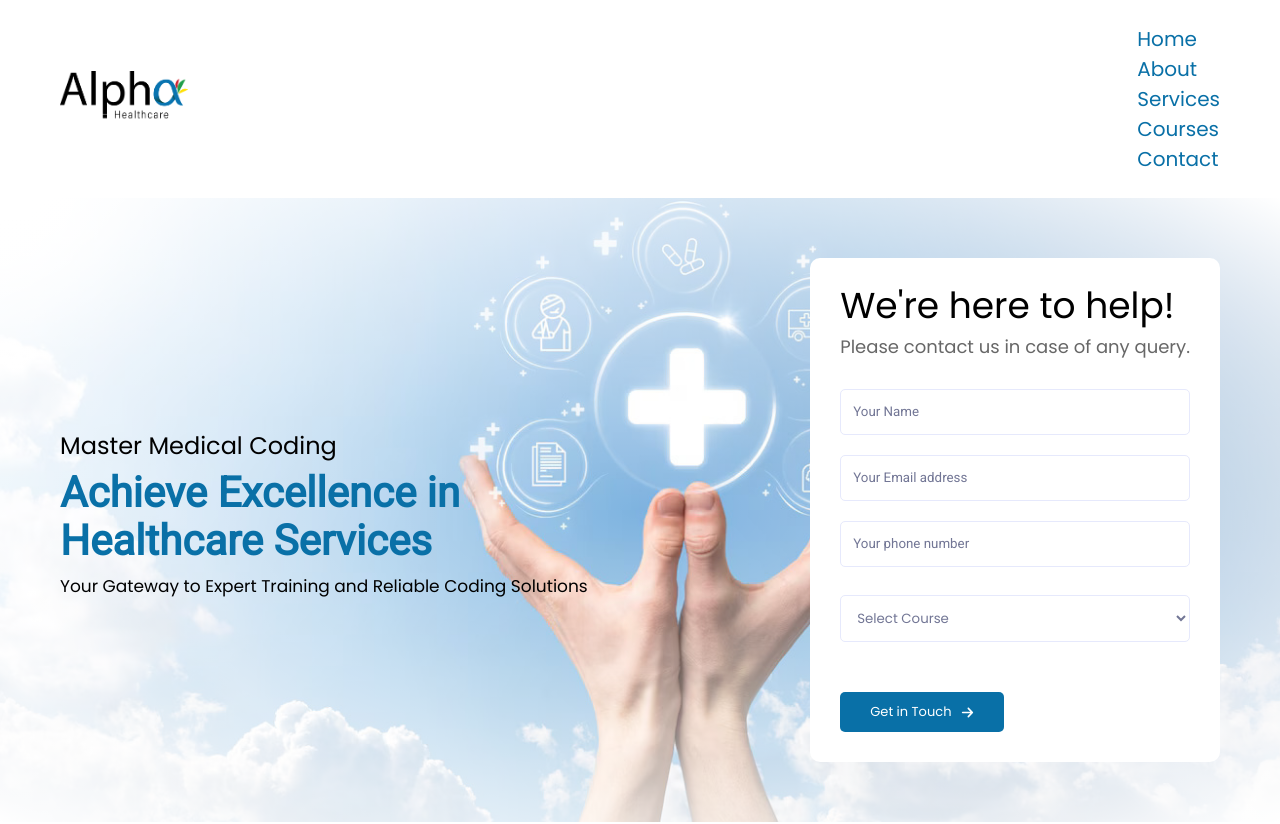
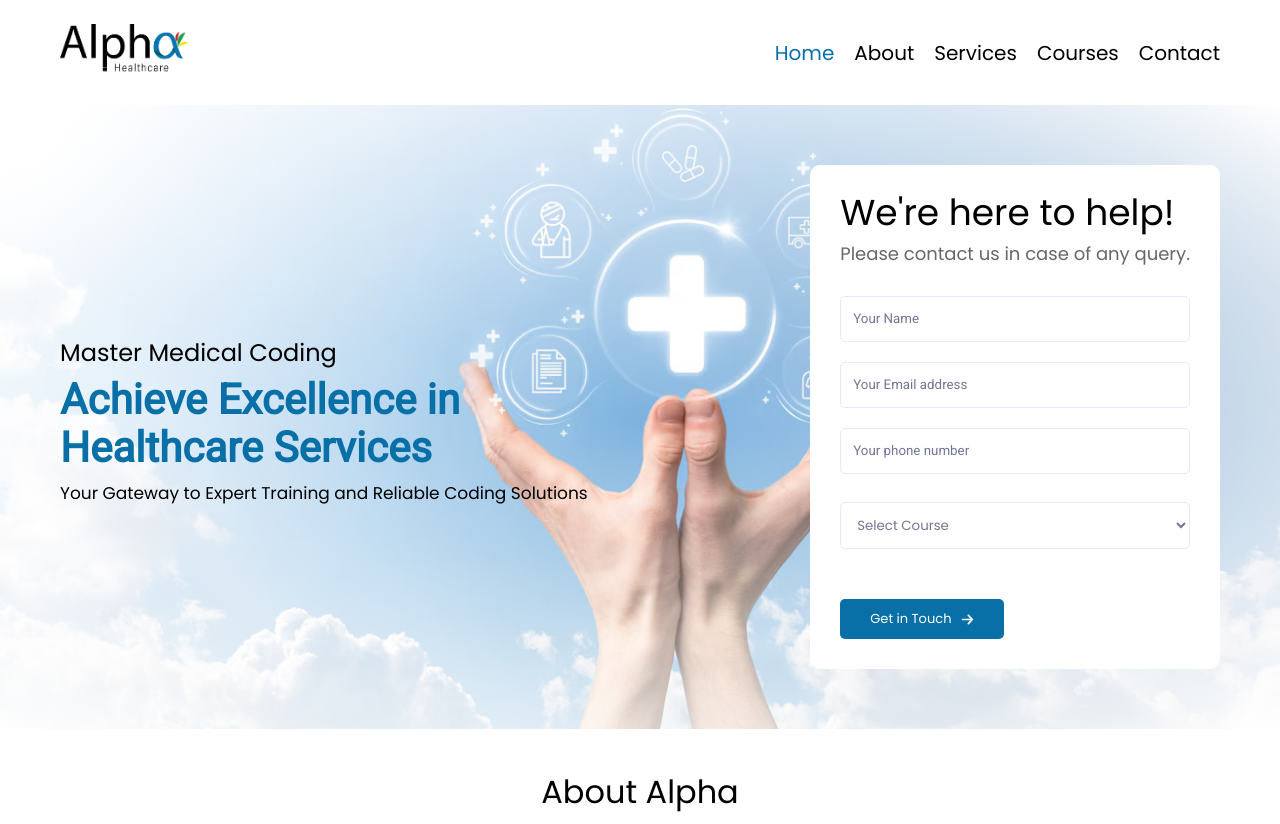
Before and after one commit to vignesh0503/alphawebsite, a React (Vite) app: page / in a window 1280 px wide. Shown: the top 824 px of the page. Built offline with nearby package versions, Linux system fonts and the light colour scheme.

Commit message:
nav size changes

```diff
--- a/src/App.css
+++ b/src/App.css
@@ -23,6 +23,7 @@
 }
 .nav-ul {
   list-style-type: none;
+  display: flex;
 }
 
 .nav-ul li a {
@@ -33,7 +34,7 @@
   font-weight: 400;
   line-height: 30px;
 }
-.nav-ul li a:first-child {
+.nav-ul li .active {
   color: #0970a7;
 }
 
--- a/src/NavBarSection.jsx
+++ b/src/NavBarSection.jsx
@@ -19,9 +19,11 @@ const NavBarSection = () => {
           <FaTimes className="x-icon" />
         </label>
 
-        <ul className="nav-ul">
+        <ul className="nav-ul ">
           <li>
-            <Link to={"/"}>Home</Link>
+            <Link className="active" to={"/"}>
+              Home
+            </Link>
           </li>
           <li>
             <Link to={"/about"}>About</Link>
```
